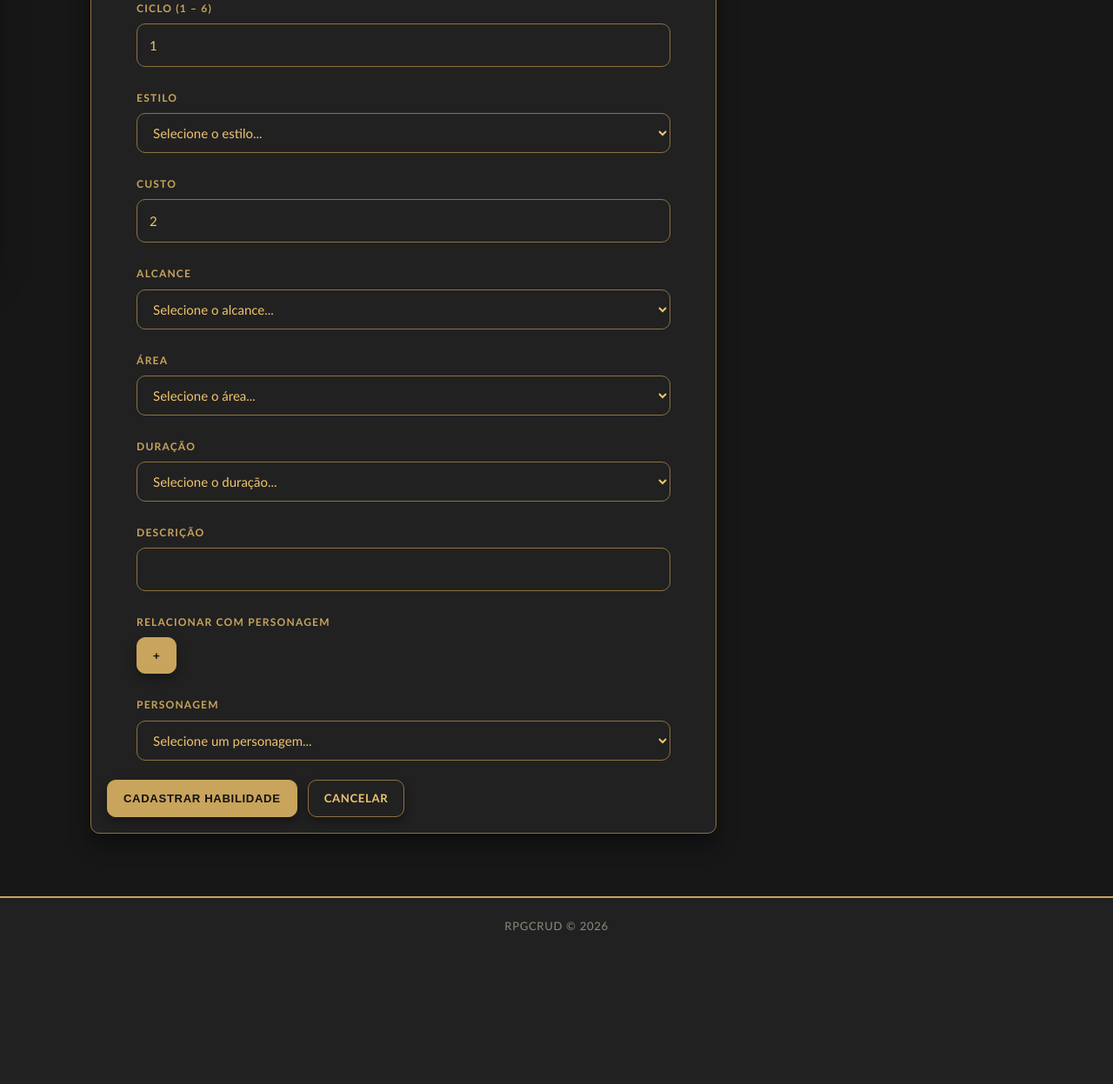
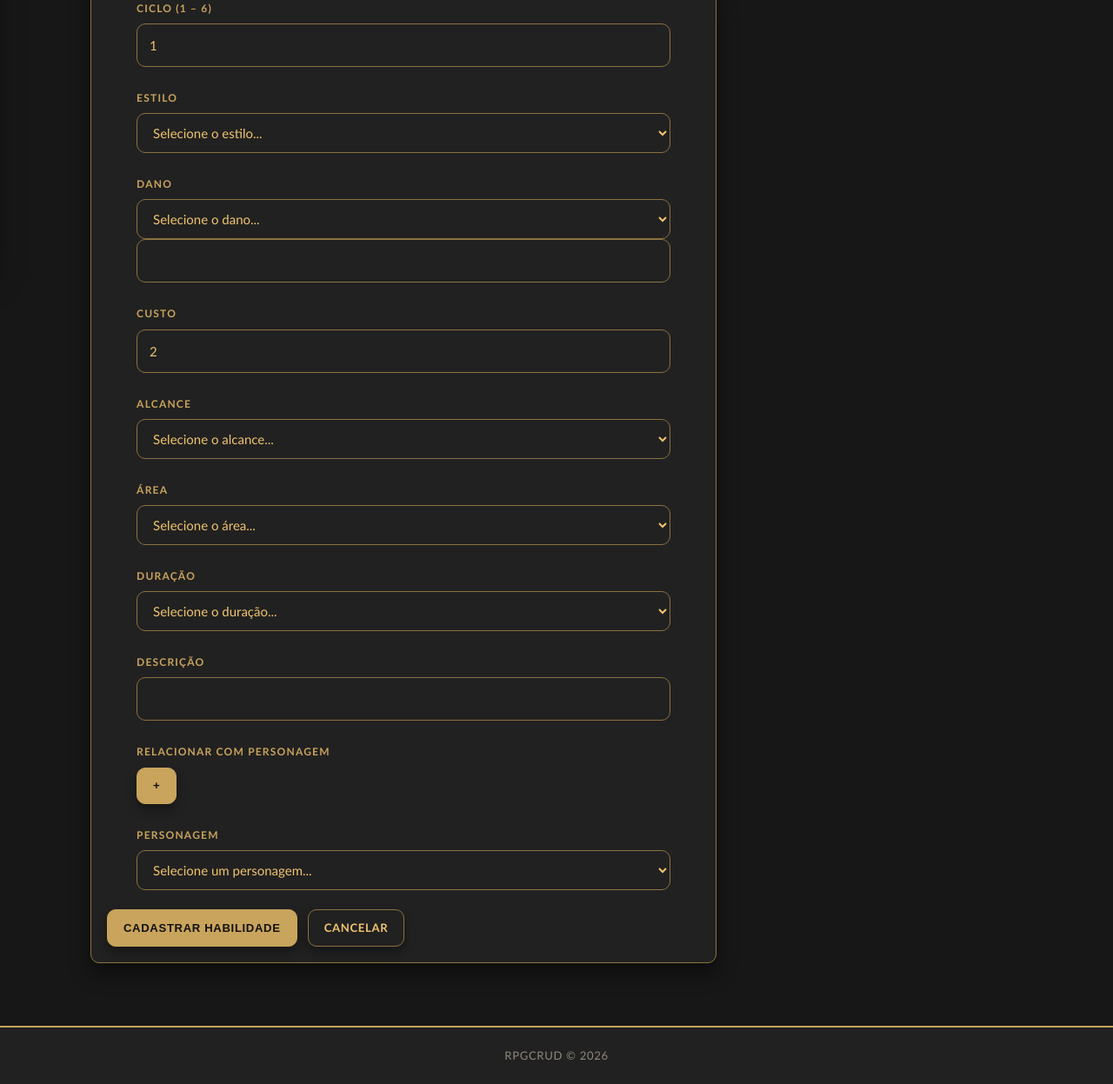
Before and after one commit to MrPatrick100/Trabalho_GuMatIg_RPG, a PHP site: page /habilidade_create.php in a window 1280 px wide. Shown: the part 479-1726 px from the top of the page at 87% size. Before the commit the page ends 1549 px from the top, so only its background shows below. Run offline with PHP 8.4, Linux system fonts and the light colour scheme; the visitor is signed in with stand-in values (Sample User, id 1); data comes from the database, SQL or seed files in the repository.

Commit message:
habilidade_create.php -> dano add

```diff
--- a/pages/habilidade_create.php
+++ b/pages/habilidade_create.php
@@ -5,7 +5,11 @@ require_once __DIR__ . '/../includes/costumizacao.php';
 require_once __DIR__ . '/../repository/PersonagemRepository.php';
 require_once __DIR__ . '/../repository/HabilidadeRepository.php';
 require_once __DIR__ . '/../repository/RelacaoPersonagemHabilidadeRepository.php';
+?>
 
+
+
+<?php
 $repo_habilidade = new HabilidadeRepository();
 $repo_personagem = new PersonagemRepository();
 $repo_relacao = new RelacaoPersonagemHabilidadeRepository();
@@ -31,6 +35,9 @@ $descricao = '';
 $tipos    = ['Passiva', 'Ativa'];
 $estilos  = ['Física', 'Mágica', 'Híbrida'];
 
+$danos = ['1', '1d4', '1d6', '1d8', '1d10', '1d12', '1d20'];
+$buffs_nerfs = ['1[perícia]', '1d4[perícia]', '1[status]', '1d4[status]', '1[geral]', '1d4[geral]'];
+
 $alcances = ['Curto', 'Médio', 'Longo'];
 $areas    = ['Reta', 'Cone', 'Raio'];
 $duracoes = ['Passiva', 'Ativa'];
@@ -40,8 +47,8 @@ if ($_SERVER['REQUEST_METHOD'] === 'POST') {
   $tipo       = trim  ($_POST['tipo']      ?? '');
   $ciclo      = (int) ($_POST['ciclo']     ?? 0);
   $estilo     = trim  ($_POST['estilo']    ?? '');
-  $dano       = trim  ($_POST['dano']      ?? '');
-  $buff_nerf  = trim  ($_POST['buff_nerf'] ?? '');
+  $dano       = trim  ($_POST['dano_completo']      ?? '');
+  $buff_nerf  = trim  ($_POST['buff_nerf_completo'] ?? '');
   $custo      = (int) ($_POST['custo']     ?? 0);
   $alcance    = trim  ($_POST['alcance']   ?? '');
   $area       = trim  ($_POST['area']      ?? '');
@@ -149,7 +156,25 @@ require_once __DIR__ . '/../includes/header.php';
       </select>
     </div>
 
-
+    <div class="form-group">
+      <label for="dano">Dano</label>
+      <select id="dano" name="dano">
+        <option value="">Selecione o dano...</option>
+        <?php foreach ($danos as $d): ?>
+          <?php
+            $selecionado = '';
+            if ($dano === $d) {
+                $selecionado = 'selected';
+            }
+          ?>
+          <option value="<?= $d ?>" <?= $selecionado ?>>
+            <?= $d ?>
+          </option>
+        <?php endforeach; ?>
+        <option value="limpar">Limpar</option>
+      </select>
+      <input type="text" id="dano_completo" name="dano_completo" readonly>
+    </div>
 
     <div class="form-group">
       <label for="custo">Custo</label>
@@ -334,6 +359,23 @@ require_once __DIR__ . '/../includes/header.php';
         }
 
         btnAdicionar.addEventListener('click', criarSelect);
+
+        //Dano e Buff/Nerf
+        const selectDano = document.getElementById('dano');
+        const campo = document.getElementById('dano_completo');
+
+        selectDano.addEventListener('change', function() {
+            const valor = this.value;
+
+            if (valor === '') return;
+            else if (valor === "limpar") campo.value = '';
+
+            else if (campo.value.trim() === '') {
+                campo.value = valor;
+            } else {
+                campo.value += '+' + valor;
+            }
+        });
       </script>
     </div>
 
--- a/pages/habilidade_espiar.php
+++ b/pages/habilidade_espiar.php
@@ -68,6 +68,10 @@ require_once __DIR__ . '/../includes/header.php';
       </div>
 
       <div class="form-group2">
+        <label for="dano">Dano: <?= $habilidade->getDano() ?></label>
+      </div>
+
+      <div class="form-group2">
         <label for="custo">Custo: <?= $habilidade->getCusto() ?></label>
       </div>
 
```
